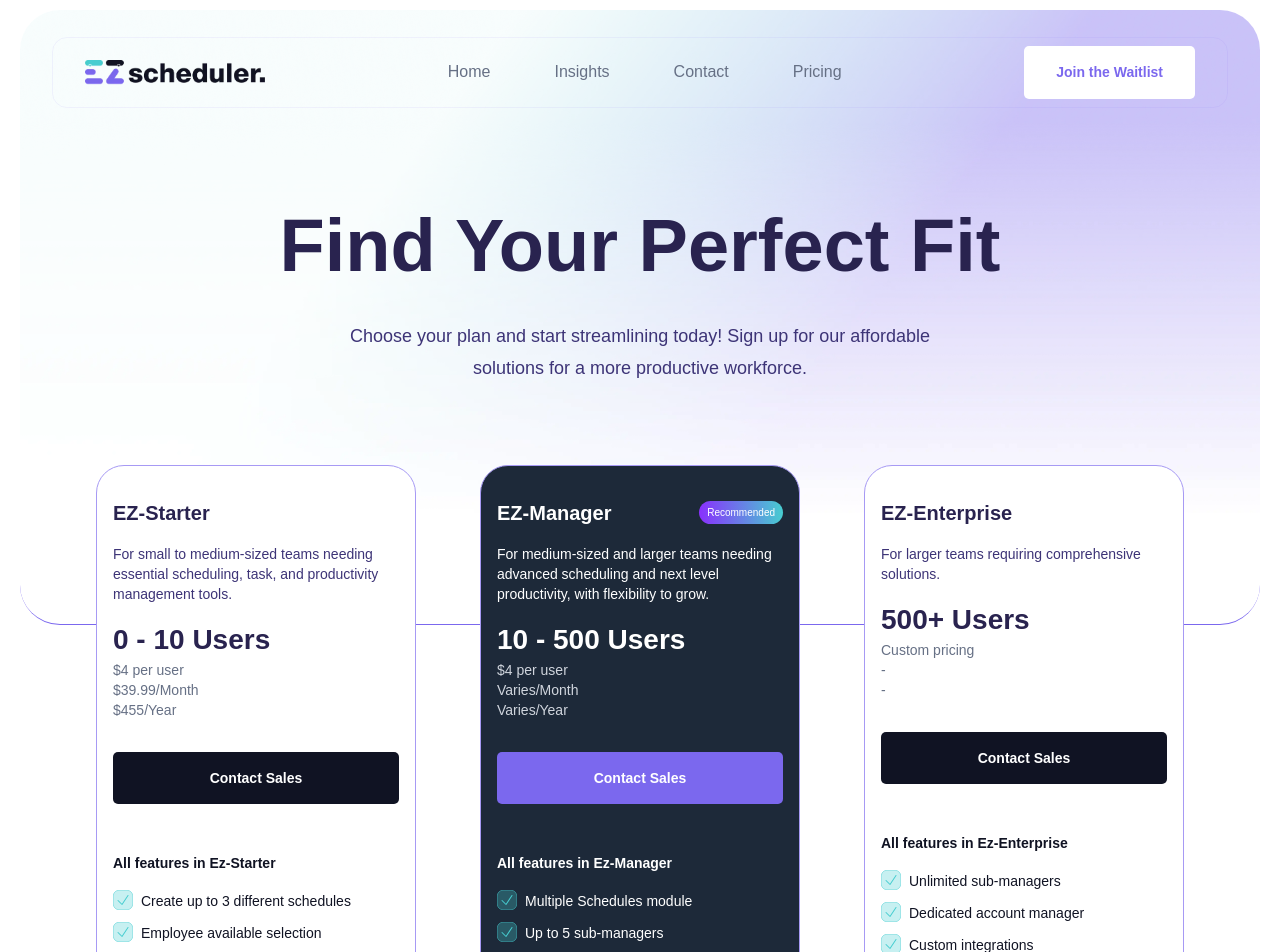
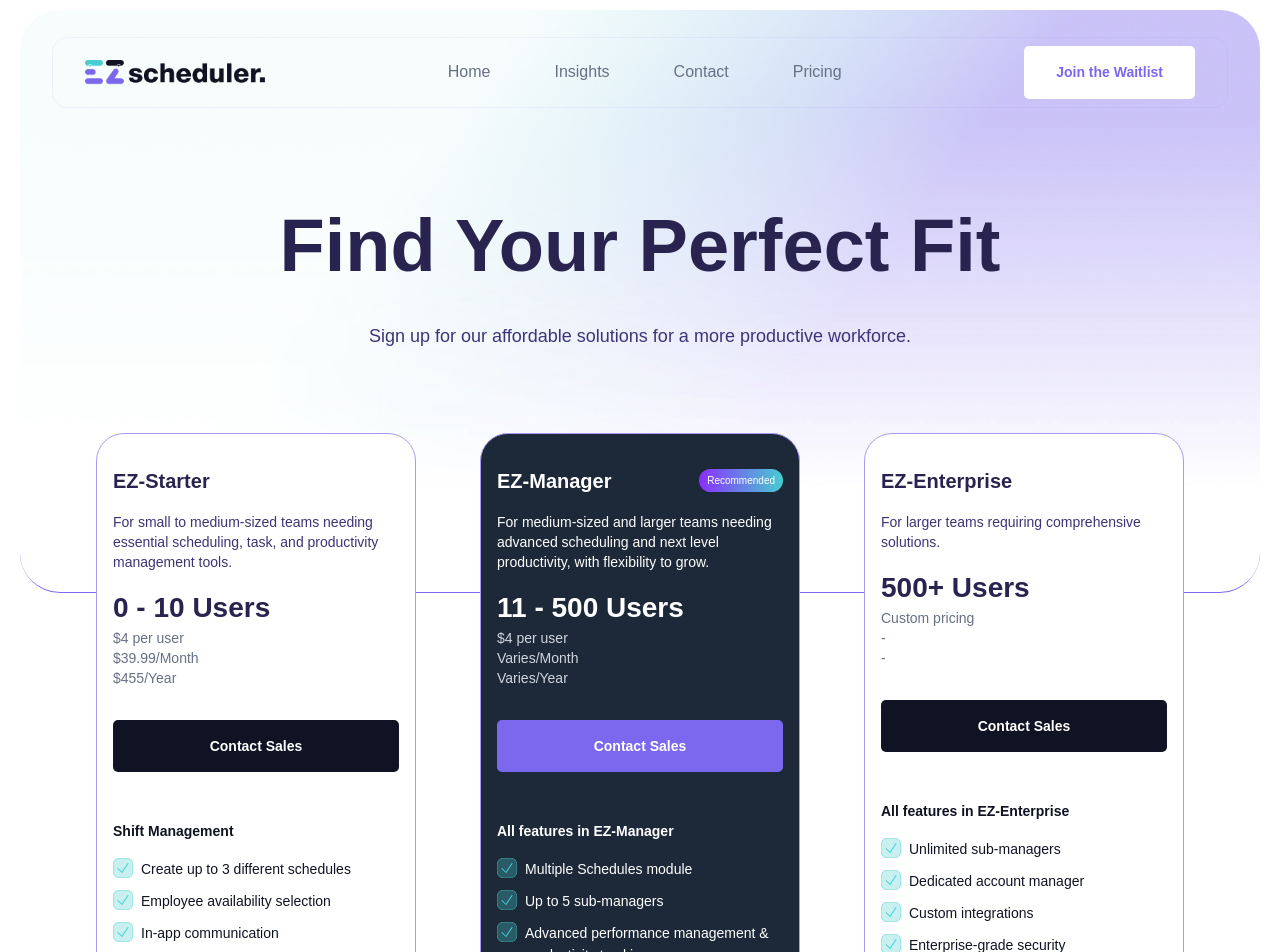
Before and after one commit to EZScheduler/EZScheduler-Website, a React (Vite) app: page /pricing in a window 1280 px wide. Shown: the top 952 px of the page. Built offline with nearby package versions, Linux system fonts and the light colour scheme; no server answers; a web font is replaced by a local one.

Commit message:
corrections

```diff
--- a/src/assets/icons/icons.js
+++ b/src/assets/icons/icons.js
@@ -21,6 +21,7 @@ import FacebookPurple from './facebook.icon.svg';
 import TwitterPurple from './twitter.icon.svg';
 import InstagramPurple from './instagram.icon.svg';
 import LinkedInPurple from './linkedin.icon.svg';
+import Line from './line.icon.svg';
 
 export const Icons = {
   arrowUpIcon: 'https://res.cloudinary.com/doi40g1ct/image/upload/v1722454833/EZ-Scheduler/arrow-up.icon_qfumf0.svg',
@@ -48,4 +49,5 @@ export const Icons = {
   linkedInPurple: LinkedInPurple,
   twitterPurple: TwitterPurple,
   instagramPurple: InstagramPurple,
+  line: Line,
 }
--- a/src/constants/data.js
+++ b/src/constants/data.js
@@ -160,7 +160,7 @@ export const cookiePolicy = [
 export const pricingData = [
   {
     type: 'EZ-Starter',
-    name: 'All features in Ez-Starter',
+    name: 'Shift Management',
     description: 'For small to medium-sized teams needing essential scheduling, task, and productivity management tools.',
     users: '0 - 10 Users',
     price: [
@@ -179,7 +179,7 @@ export const pricingData = [
         name: 'Create up to 3 different schedules',
       },
       {
-        name: 'Employee available selection',
+        name: 'Employee availability selection',
       },
       {
         name: 'In-app communication',
@@ -200,9 +200,9 @@ export const pricingData = [
   },
   {
     type: 'EZ-Manager',
-    name: 'All features in Ez-Manager',
+    name: 'All features in EZ-Manager',
     description: 'For medium-sized and larger teams needing advanced scheduling and next level productivity, with flexibility to grow.',
-    users: '10 - 500 Users',
+    users: '11 - 500 Users',
     price: [
       {
         perUser: '$4 per user',
@@ -237,7 +237,7 @@ export const pricingData = [
   },
   {
     type: 'EZ-Enterprise',
-    name: 'All features in Ez-Enterprise',
+    name: 'All features in EZ-Enterprise',
     description: 'For larger teams requiring comprehensive solutions.',
     users: '500+ Users',
     price: [
--- a/src/pages/contact/components/ContactSection.jsx
+++ b/src/pages/contact/components/ContactSection.jsx
@@ -70,10 +70,7 @@ export const ContactSection = () => {
             <div className="text">
               <h2>Get in touch with us!</h2>
               <p className="ask">
-                {/* Got any question? Please fill out the form, and we’ll get back to you within 24 hours. */}
-                Got any question? Please fillout the form, and we'll get back to
-                you ASAP or you can reach us through our social media platforms
-                or email us.
+                Got any question? Please fill out the form, and we’ll get back to you within 24 hours.
               </p>
               <div className="info">
                 <p className="details">
@@ -167,7 +164,12 @@ export const ContactSection = () => {
             >
               {loading ? 'Submitting...' : 'Send your message'}
             </button>
+
+            <div className='line-icon'>
+              <ReactSVG src={Icons.line} />
+            </div>
           </div>
+
           <Extras>
             <div className="email">
               <div className="icon">
@@ -242,7 +244,7 @@ const ContactView = styled.div`
     padding: 0 2rem;
     display: flex;
     border-radius: 40px;
-    align-items: center;
+    /* align-items: center; */
     justify-content: center;
     flex-direction: column;
     background: linear-gradient(
@@ -259,8 +261,8 @@ const ContactView = styled.div`
 
     .contact {
       display: flex;
-      padding: 3rem 0 5rem 0;
-      margin-left: -2rem;
+      padding: 3rem 0 5rem 3rem;
+      /* margin-left: -2rem; */
 
       @media ${device.mobile} {
         align-items: center;
@@ -280,7 +282,7 @@ const ContactView = styled.div`
         }
 
         h2 {
-          width: 80%;
+          width: 73%;
           font-size: 74px;
           font-weight: 600;
           line-height: 84px;
@@ -295,7 +297,7 @@ const ContactView = styled.div`
         }
 
         .ask {
-          width: 90%;
+          width: 85%;
           font-size: 18px;
           font-weight: 300;
           line-height: 32px;
@@ -354,6 +356,7 @@ const FormView = styled.div`
   @media ${device.mobile} {
     width: 100%;
     border-radius: 20px 20px 0 0;
+    padding: 2rem 0 5rem 0;
   }
 
   .form {
@@ -366,6 +369,7 @@ const FormView = styled.div`
       font-size: 75px;
       font-weight: 700;
       line-height: 84px;
+      text-align: center;
       color: ${({ theme }) => theme.colors.blue.blue_30};
 
       @media ${device.mobile} {
@@ -380,6 +384,7 @@ const FormView = styled.div`
       margin-top: 30px;
       margin-bottom: 6rem;
       display: flex;
+      flex-direction: column;
       align-items: center;
       justify-content: center;
 
@@ -402,6 +407,21 @@ const FormView = styled.div`
 
         @media ${device.mobile} {
           width: 100%;
+        }
+      }
+
+      .line-icon {
+        display: flex;
+        align-items: center;
+        justify-content: center;
+        margin-top: 7rem;
+
+        @media ${device.mobile} {
+          margin-top: 3rem;
+
+         svg {
+            width: 100%;
+         }
         }
       }
     }
--- a/src/pages/pricing/HeroSection.jsx
+++ b/src/pages/pricing/HeroSection.jsx
@@ -18,10 +18,7 @@ export const HeroSection = () => {
           <div className="info">
             <h2 className="title">Find Your Perfect Fit</h2>
 
-            <p>
-              Choose your plan and start streamlining today! Sign up for our
-              affordable solutions for a more productive workforce.
-            </p>
+            <p>Sign up for our affordable solutions for a more productive workforce.</p>
           </div>
         </div>
       </PricingView>
@@ -93,7 +90,7 @@ export const HeroSection = () => {
             <h3>Customer Support & Sales Inquiries:</h3>
             <p>
               For any questions or assistance, please contact our support team
-              at support@ezscheduler.xyz or call us at +1 (845) 214-2717.
+              at <a href="mailto:support@ezscheduler.xyz">support@ezscheduler.xyz</a> or call us at +1 (845) 214-2717.
             </p>
           </div>
         </div>
@@ -349,6 +346,11 @@ const ExtraView = styled.div`
         font-weight: 300;
         line-height: 20px;
         color: ${({ theme }) => theme.colors.purple.purple_40};
+
+        a {
+          color: ${({ theme }) => theme.colors.purple.purple_10};
+          text-decoration: none;
+        }
       }
 
       @media ${device.mobile} {
```
Also changed, not shown: src/assets/icons/line.icon.svg (added).
